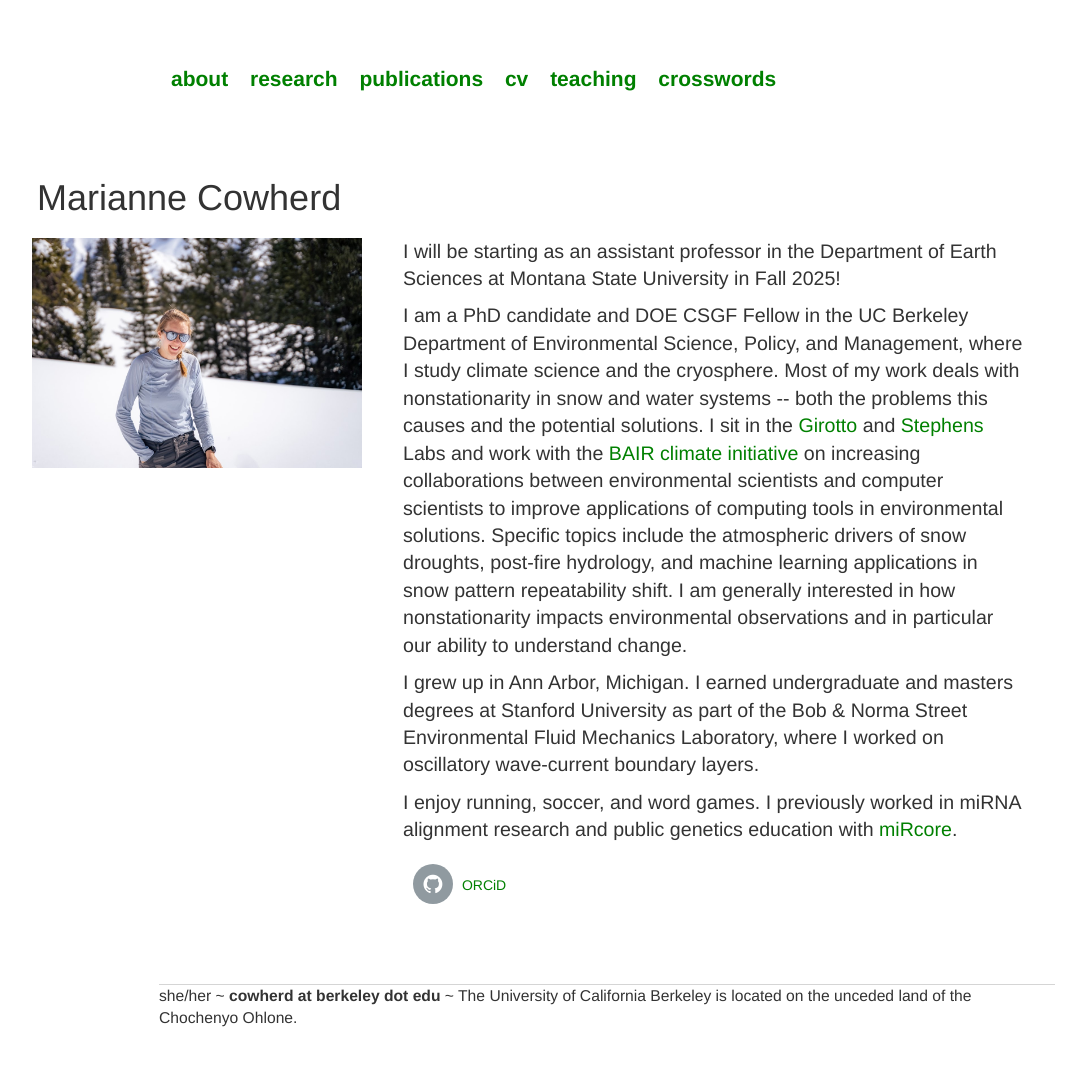
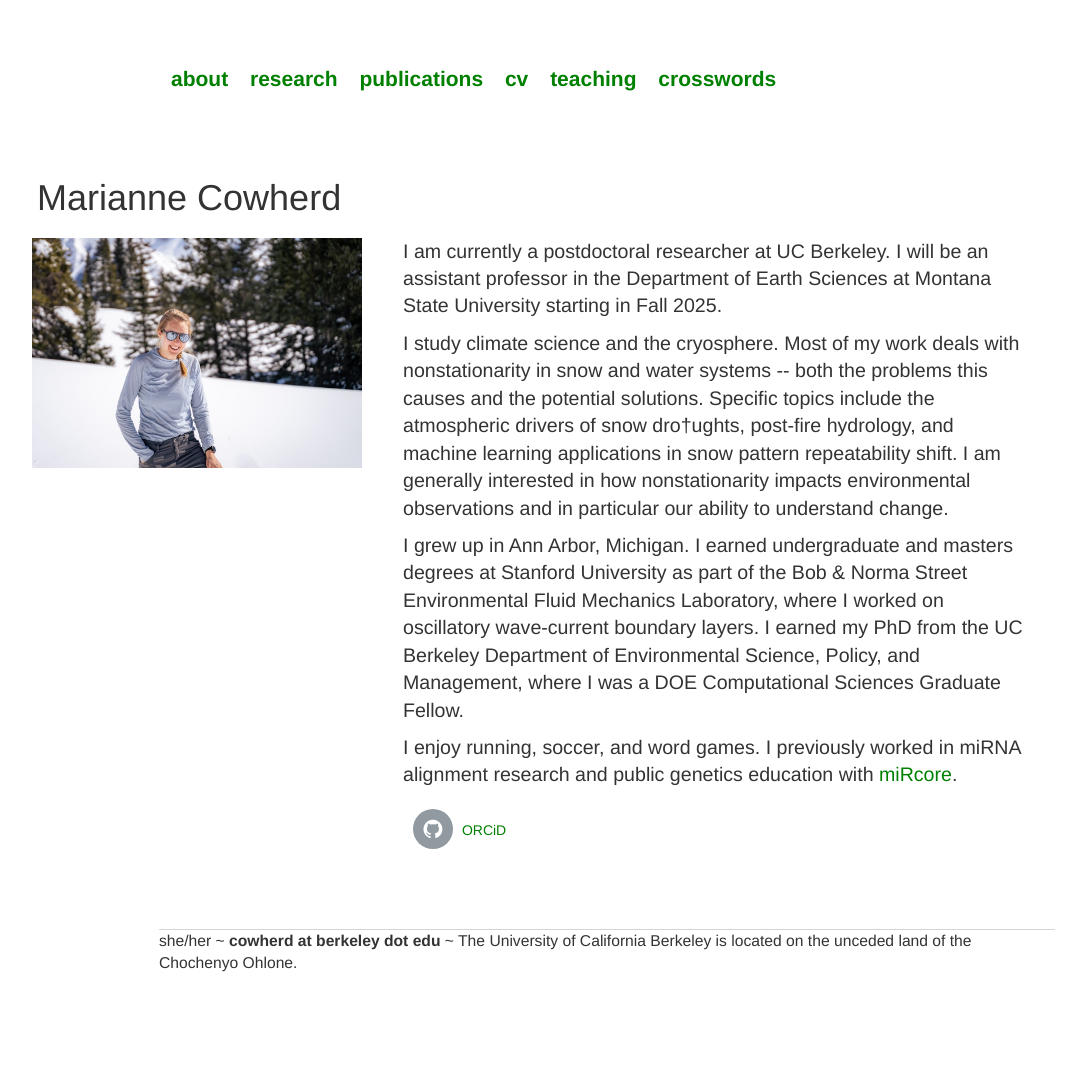
Before and after one commit to mariannecowherd/mariannecowherd.github.io, a Jekyll site: the page built from index.html, in a window 1280 px wide. Shown: the whole page, without its empty margins (33-1119 px from the left). Built offline with Jekyll 4.4.1, drawn with Linux system fonts in a browser that asks for light colours; nearby versions of some CDN libraries; after the commit the page ends 1034 px from its top, so only the background shows below that.

Commit message:
Update index.html

```diff
--- a/index.html
+++ b/index.html
@@ -55,17 +55,16 @@ margin-left: 20px
 	</div>
   <div class="column right">
 
-	  	<p> I will be starting as an assistant professor in the Department of Earth Sciences at Montana State University in Fall 2025!</p>
-		<p> I am a PhD candidate and DOE CSGF Fellow in the UC Berkeley Department of Environmental Science,
-			Policy, and Management, where I study climate science and the cryosphere. Most of my work deals with nonstationarity in snow and water systems -- both the problems
-			this causes and the potential solutions. I sit in the <a href="https://nature.berkeley.edu/girottolab/">Girotto</a> and
-			<a href="https://nature.berkeley.edu/stephenslab/">Stephens</a> Labs and work with the <a href= "https://ai-climate.berkeley.edu/">BAIR climate initiative</a>
-			on increasing collaborations between environmental scientists and computer scientists to improve applications of computing tools in environmental solutions.
-			Specific topics include the atmospheric drivers of snow droughts, post-fire hydrology, and machine learning applications in snow pattern repeatability shift.
+
+	  	<p> I am currently a postdoctoral researcher at UC Berkeley. I will be an assistant professor in the Department of Earth Sciences at Montana State University starting in Fall 2025. </p>
+		<p> </p>
+	  <p>  I study climate science and the cryosphere. Most of my work deals with nonstationarity in snow and water systems -- both the problems
+			this causes and the potential solutions. Specific topics include the atmospheric drivers of snow dro†ughts, post-fire hydrology, and machine learning applications in snow pattern repeatability shift.
 			I am generally interested in how nonstationarity impacts environmental observations and in particular our ability to understand change.
 			</p>
 		<p> I grew up in Ann Arbor, Michigan. I earned undergraduate and masters degrees at Stanford University as part of the Bob & Norma Street Environmental Fluid Mechanics Laboratory, where I worked
-			on oscillatory wave-current boundary layers.</p>
+			on oscillatory wave-current boundary layers. I earned my PhD from the UC Berkeley Department of Environmental Science,
+			Policy, and Management, where I was a DOE Computational Sciences Graduate Fellow. </p>
 		<p> I enjoy running, soccer, and word games. I previously worked in miRNA alignment research and public genetics education with
 			<a href="https://www.mircore.org/">miRcore</a>.
 
```
